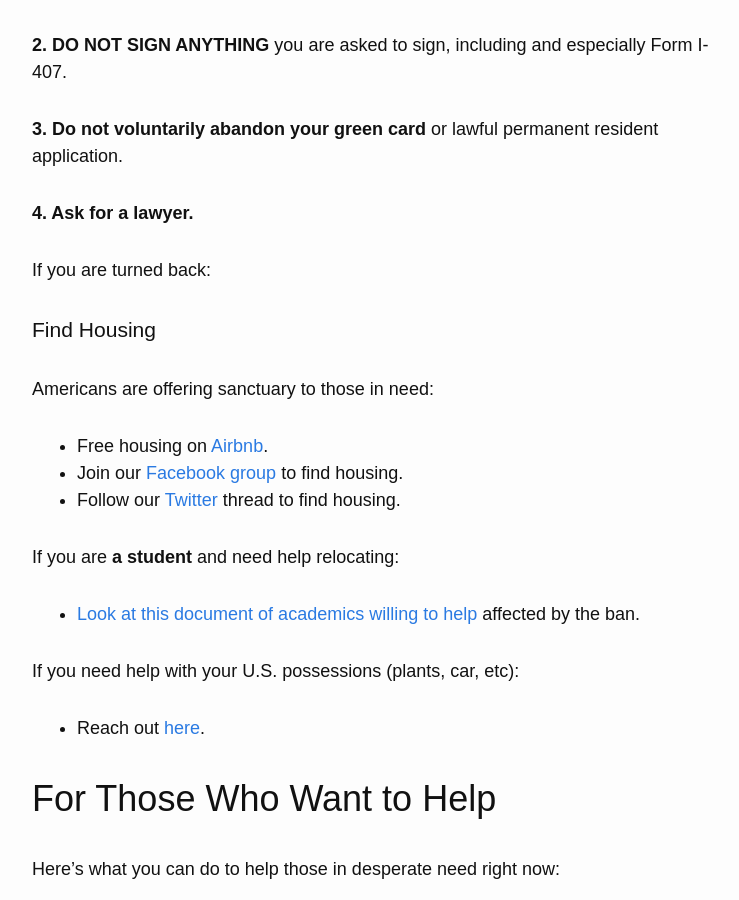
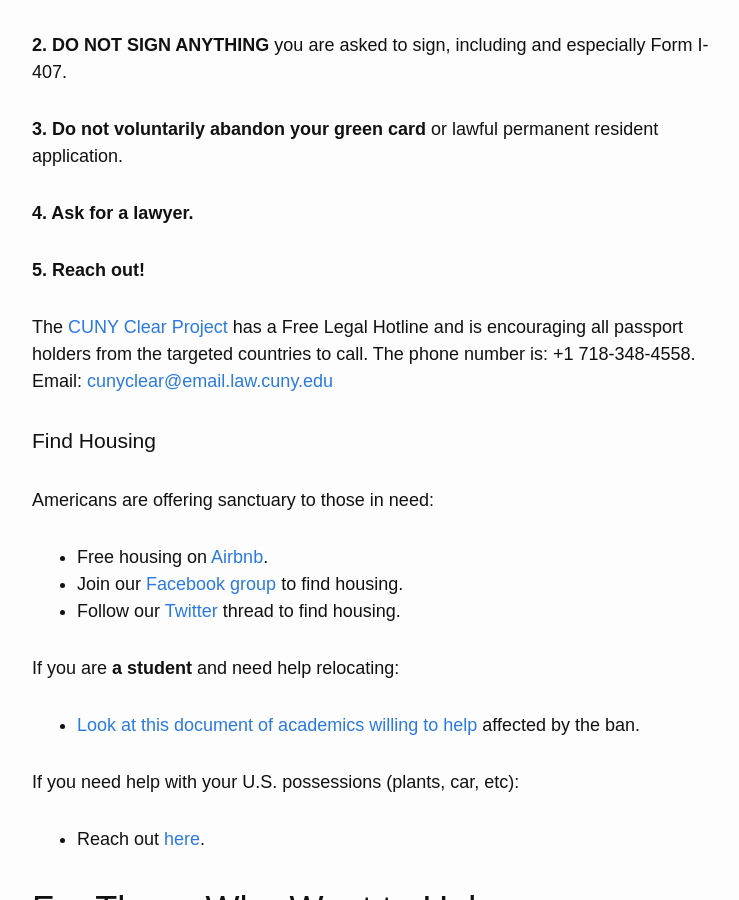
Before and after one commit to RichardLitt/stranded-by-trump, a Jekyll site: the page built from index.md, in a window 1280 px wide and 900 px high, scrolled down 1095 px. Shown: the whole window, without its empty margins (253-992 px from the left). Built offline with Jekyll 4.4.1, drawn with Linux system fonts in a browser that asks for light colours; nearby versions of some CDN libraries; our own code applies the rules of GitHub Pages for plain Markdown files.

Commit message:
Added CUNY

```diff
--- a/index.md
+++ b/index.md
@@ -32,7 +32,10 @@ Here’s what to know if you are denied entry to the United States:
 
 **4. Ask for a lawyer.**
 
-If you are turned back:
+**5. Reach out!**
+
+The <a target="_blank" href="http://www.law.cuny.edu/academics/clinics/immigration/clear.html">CUNY Clear Project</a> has a Free Legal Hotline and is encouraging all passport holders from the targeted countries to call.
+The phone number is: +1 718-348-4558. Email: <a href="mailto:cunyclear@email.law.cuny.edu" target="_blank">cunyclear@email.law.cuny.edu</a>
 
 ### Find Housing
 
```
